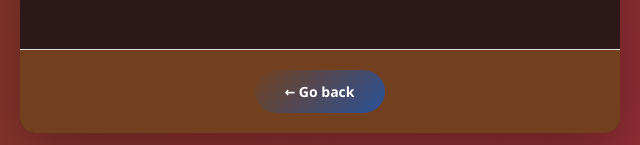
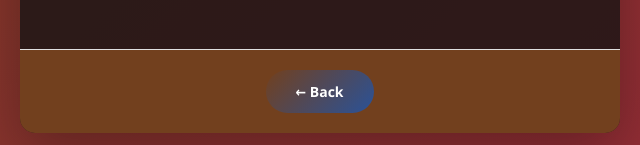
Before and after one commit to havilahjoshua123-cell/Havilah-s-, a plain HTML site: page Profile.html in a window 1280 px wide. Shown: the part 752-897 px from the top of the page, 325-965 px from the left. Drawn offline with Linux system fonts and the light colour scheme.

```diff
--- a/Profile.html
+++ b/Profile.html
@@ -163,7 +163,7 @@
         </div>
 
         <div class="footer">
-            <a href="Web tech.html" class="back-button">← Go back</a>
+            <a href="index.html" class="back-button">← Back</a>
         </div>
     </div>
 
```
